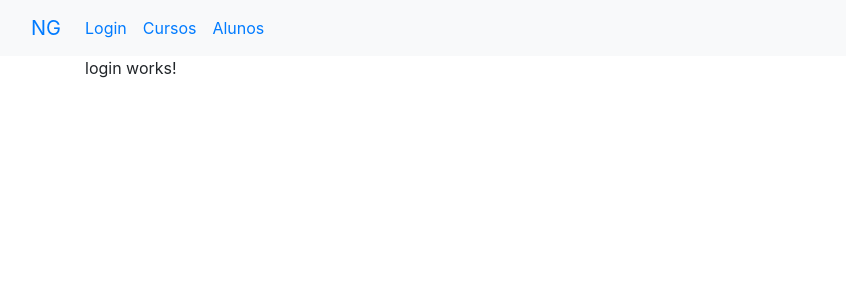
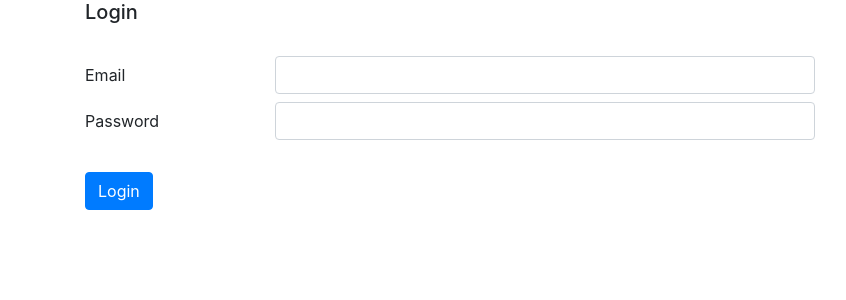
Before and after one commit to EderVoR/angular-loiane, an Angular app in the folder 07-rotas/: page /login in a window 1280 px wide. Shown: the top 300 px of the page, without its empty margins (0-846 px from the left). Built offline with nearby package versions, Linux system fonts and the light colour scheme.

Commit message:
Rotas, tela de login e mostrar menu

```diff
--- a/07-rotas/src/app/app.component.html
+++ b/07-rotas/src/app/app.component.html
@@ -1,4 +1,4 @@
-<nav class="navbar navbar-expand-lg bg-light">
+<nav *ngIf="mostrarMenu" class="navbar navbar-expand-lg bg-light">
   <div class="container-fluid">
     <a class="navbar-brand">NG</a>
     <button class="navbar-toggler" type="button" data-bs-toggle="collapse" data-bs-target="#navbarNav" aria-controls="navbarNav" aria-expanded="false" aria-label="Toggle navigation">
--- a/07-rotas/src/app/app.component.ts
+++ b/07-rotas/src/app/app.component.ts
@@ -1,3 +1,4 @@
+import { AuthService } from './login/auth.service';
 import { Component } from '@angular/core';
 
 @Component({
@@ -7,4 +8,16 @@ import { Component } from '@angular/core';
 })
 export class AppComponent {
   title = '07-rotas';
+
+	mostrarMenu: boolean = false;
+
+	constructor(private authService: AuthService){
+
+	}
+
+	ngOnInit(){
+		this.authService.mostrarMenuEmitter.subscribe(
+			mostrar => this.mostrarMenu = mostrar
+		);
+	}
 }
--- a/07-rotas/src/app/app.module.ts
+++ b/07-rotas/src/app/app.module.ts
@@ -1,3 +1,4 @@
+import { FormsModule } from '@angular/forms';
 import { NgModule } from '@angular/core';
 import { BrowserModule } from '@angular/platform-browser';
 
@@ -12,6 +13,7 @@ import { CursoNaoEncontradoComponent } from './cursos/curso-nao-encontrado/curso
 import { AppRoutingModule } from './app.routing.module';
 //import { CursosModule } from './cursos/cursos.module';
 //import { AlunosModule } from './alunos/alunos.module';
+import { AuthService } from './login/auth.service';
 
 @NgModule({
   declarations: [
@@ -24,11 +26,13 @@ import { AppRoutingModule } from './app.routing.module';
   ],
   imports: [
     BrowserModule,
+	FormsModule,
     //CursosModule,
 	//AlunosModule,
     AppRoutingModule
 //    routing
   ],
+	providers: [AuthService],
   //providers: [CursosService],
   bootstrap: [AppComponent]
 })
--- /dev/null
+++ b/07-rotas/src/app/login/auth.service.ts
@@ -0,0 +1,32 @@
+import { Injectable, EventEmitter } from '@angular/core';
+import { Router } from '@angular/router';
+
+import { Usuario } from './usuario';
+
+@Injectable({
+  providedIn: 'root'
+})
+export class AuthService {
+
+	private usuarioAutenticado: boolean = false;
+
+	mostrarMenuEmitter = new EventEmitter<boolean>();
+
+	constructor(private router: Router) { }
+
+	fazerLogin(usuario: Usuario){
+		if(usuario.nome === 'eder@gmail.com' &&
+			usuario.senha === '123'){
+			this.usuarioAutenticado = true;
+
+			this.mostrarMenuEmitter.emit(true);
+
+			this.router.navigate(['/']);
+		}
+		else{
+			this.usuarioAutenticado = false;
+			this.mostrarMenuEmitter.emit(false);
+		}
+
+	}
+}
--- a/07-rotas/src/app/login/login.component.html
+++ b/07-rotas/src/app/login/login.component.html
@@ -1 +1,16 @@
-<p>login works!</p>
+<h5>Login</h5>
+<br>
+<div class="mb-2 row">
+    <label for="usuario" class="col-sm-2 col-form-label">Email</label>
+    <div class="col-sm-6">
+      <input [(ngModel)]="usuario.nome" type="email" class="form-control" id="usuario">
+    </div>
+  </div>
+  <div class="mb-2 row">
+    <label for="senha" class="col-sm-2 col-form-label">Password</label>
+    <div class="col-sm-6">
+      <input [(ngModel)]="usuario.senha" type="password" class="form-control" id="senha">
+    </div>
+  </div>
+  <br>
+  <button type="submit" class="btn btn-primary" (click)="fazerLogin()">Login</button>
--- a/07-rotas/src/app/login/login.component.ts
+++ b/07-rotas/src/app/login/login.component.ts
@@ -1,4 +1,7 @@
 import { Component, OnInit } from '@angular/core';
+
+import { AuthService } from './auth.service';
+import { Usuario } from './usuario';
 
 @Component({
   selector: 'app-login',
@@ -7,9 +10,16 @@ import { Component, OnInit } from '@angular/core';
 })
 export class LoginComponent implements OnInit {
 
-  constructor() { }
+	usuario: Usuario = new Usuario;
 
-  ngOnInit(): void {
-  }
+	constructor(private authService: AuthService) { }
 
+	ngOnInit(): void {
+
+	}
+
+	fazerLogin(){
+		//console.log(this.usuario);
+		this.authService.fazerLogin(this.usuario)
+	}
 }
--- /dev/null
+++ b/07-rotas/src/app/login/usuario.ts
@@ -0,0 +1,7 @@
+
+export class Usuario{
+
+	nome: string = "";
+	senha: string = "";
+
+}
```
Also changed, not shown: 1 other file (tests, documents, lock files or other folders).
